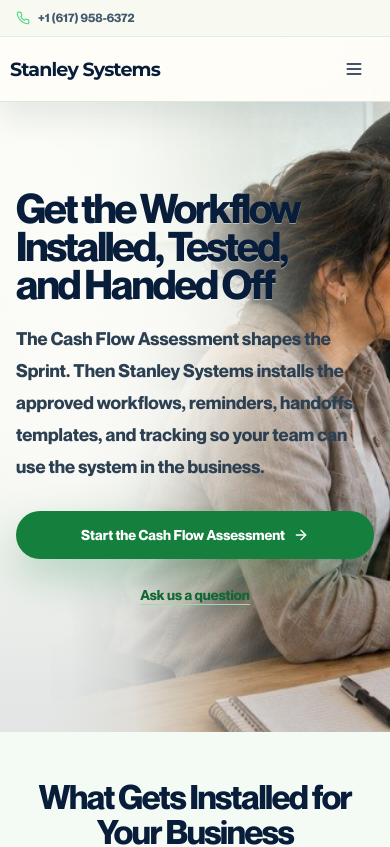
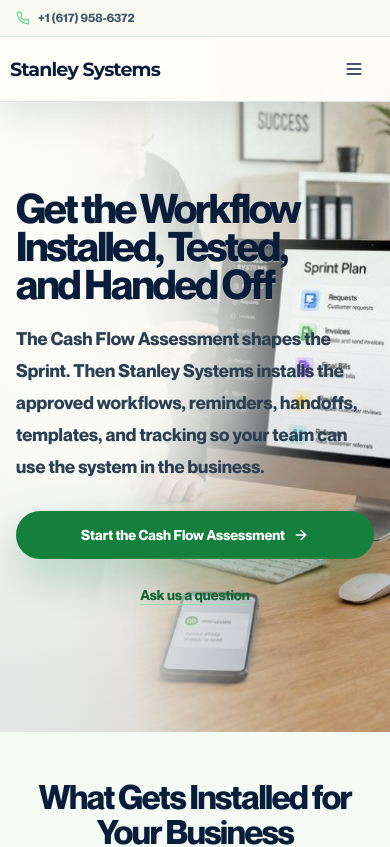
Before and after one commit to Jsofresh/Stanley-Systems-Landing-Page, a Next.js app: page /systems-installation-sprint in a window 390 px wide. Shown: the top 847 px of the page. Built offline with nearby package versions, Linux system fonts and the light colour scheme.

Commit message:
fix: tune sprint hero mobile crop

```diff
--- a/app/systems-installation-sprint/page.tsx
+++ b/app/systems-installation-sprint/page.tsx
@@ -43,8 +43,10 @@ export default function SystemsInstallationSprintPage() {
           imageWidth={1280}
           imageHeight={720}
           objectPosition="0% center"
+          mobileObjectPosition="35% center"
           imageClassName=""
           imageTransform="translateX(24%) scale(1.22)"
+          mobileImageTransform="none"
           primaryHref="/workflow-audit"
           primaryLabel="Start the Cash Flow Assessment"
           secondaryHref="/contact?path=pre-buy"
--- a/components/package-hero.tsx
+++ b/components/package-hero.tsx
@@ -1,6 +1,6 @@
 import Image from "next/image"
 import Link from "next/link"
-import type { ReactNode } from "react"
+import type { CSSProperties, ReactNode } from "react"
 import { ArrowRight } from "lucide-react"
 
 export type PackageHeroCard = {
@@ -22,8 +22,10 @@ type PackageHeroProps = {
   secondaryLabel?: string
   children?: ReactNode
   objectPosition?: string
+  mobileObjectPosition?: string
   imageClassName?: string
   imageTransform?: string
+  mobileImageTransform?: string
 }
 
 const greenButton = "inline-flex min-h-12 items-center justify-center rounded-full bg-[#15803D] px-6 py-3 text-sm font-extrabold text-white shadow-[0_18px_42px_rgba(21,128,61,0.26)] transition hover:-translate-y-0.5 hover:bg-[#116832] focus:outline-none focus-visible:ring-2 focus-visible:ring-[#53d986] focus-visible:ring-offset-2 focus-visible:ring-offset-[#FBFCF7]"
@@ -42,9 +44,18 @@ export function PackageHero({
   secondaryLabel,
   children,
   objectPosition = "center",
+  mobileObjectPosition,
   imageClassName = "",
   imageTransform,
+  mobileImageTransform,
 }: PackageHeroProps) {
+  const imageStyle = {
+    "--package-hero-object-position": objectPosition,
+    "--package-hero-object-position-mobile": mobileObjectPosition ?? objectPosition,
+    "--package-hero-transform": imageTransform ?? "none",
+    "--package-hero-transform-mobile": mobileImageTransform ?? imageTransform ?? "none",
+  } as CSSProperties
+
   return (
     <section
       data-section="package-hero"
@@ -57,8 +68,8 @@ export function PackageHero({
         height={imageHeight}
         priority
         sizes="100vw"
-        className={`absolute inset-0 -z-30 h-full w-full object-cover ${imageClassName}`}
-        style={{ objectPosition, transform: imageTransform, transformOrigin: "center" }}
+        className={`absolute inset-0 -z-30 h-full w-full object-cover [object-position:var(--package-hero-object-position-mobile)] [transform:var(--package-hero-transform-mobile)] sm:[object-position:var(--package-hero-object-position)] sm:[transform:var(--package-hero-transform)] ${imageClassName}`}
+        style={imageStyle}
       />
 
       <div
```
